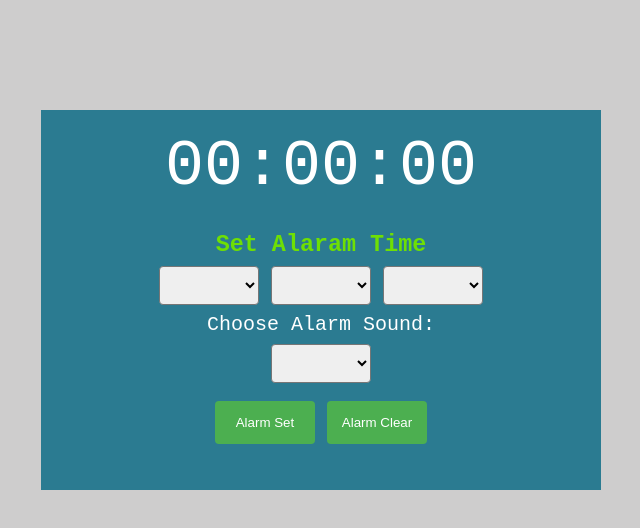
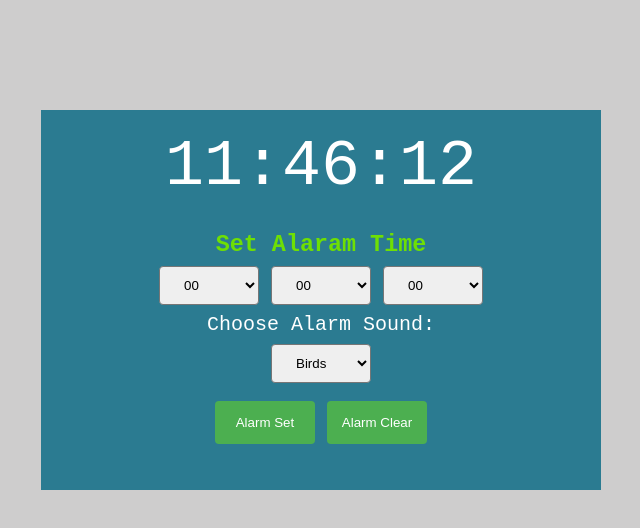
Before and after one commit to kajalsan23/Alarm-Clock-Js, a website: page index.html in a window 1280 px wide. Shown: the whole page, without its empty margins (319-959 px from the left). Drawn offline with Linux system fonts and the light colour scheme; the site is published under a folder, as on GitHub Pages, so addresses that start at the root find nothing.

Commit message:
minor changes

```diff
--- a/index.html
+++ b/index.html
@@ -25,6 +25,6 @@
       <button id="myClearButton">Alarm Clear</button>
     </div>
 
-    <script src="/index.js"></script>
+    <script src="index.js"></script>
   </body>
 </html>
--- a/index.js
+++ b/index.js
@@ -1,8 +1,8 @@
 // Import stylesheets
-// import './style.css';
+//  import './style.css';
 
 // Write Javascript code!
-window.addEventListener('load', buildIt);
+window.addEventListener("load", buildIt);
 
 function buildIt() {
   startTime();
@@ -31,6 +31,7 @@ function checkZero(i) {
 }
 
 function hrsMenu() {
+  console.log("call")
   var select = document.getElementById('alarmHrs');
   var hours = 23;
 
--- a/style.css
+++ b/style.css
@@ -1,3 +1,5 @@
+
+
 body {
   font-family: monospace, sans-serif;
   font-size: 20px;
--- a/tsconfig.json
+++ /dev/null
@@ -1,5 +0,0 @@
-{
-  "compilerOptions": {
-    "target": "esnext"
-  }
-}
```
